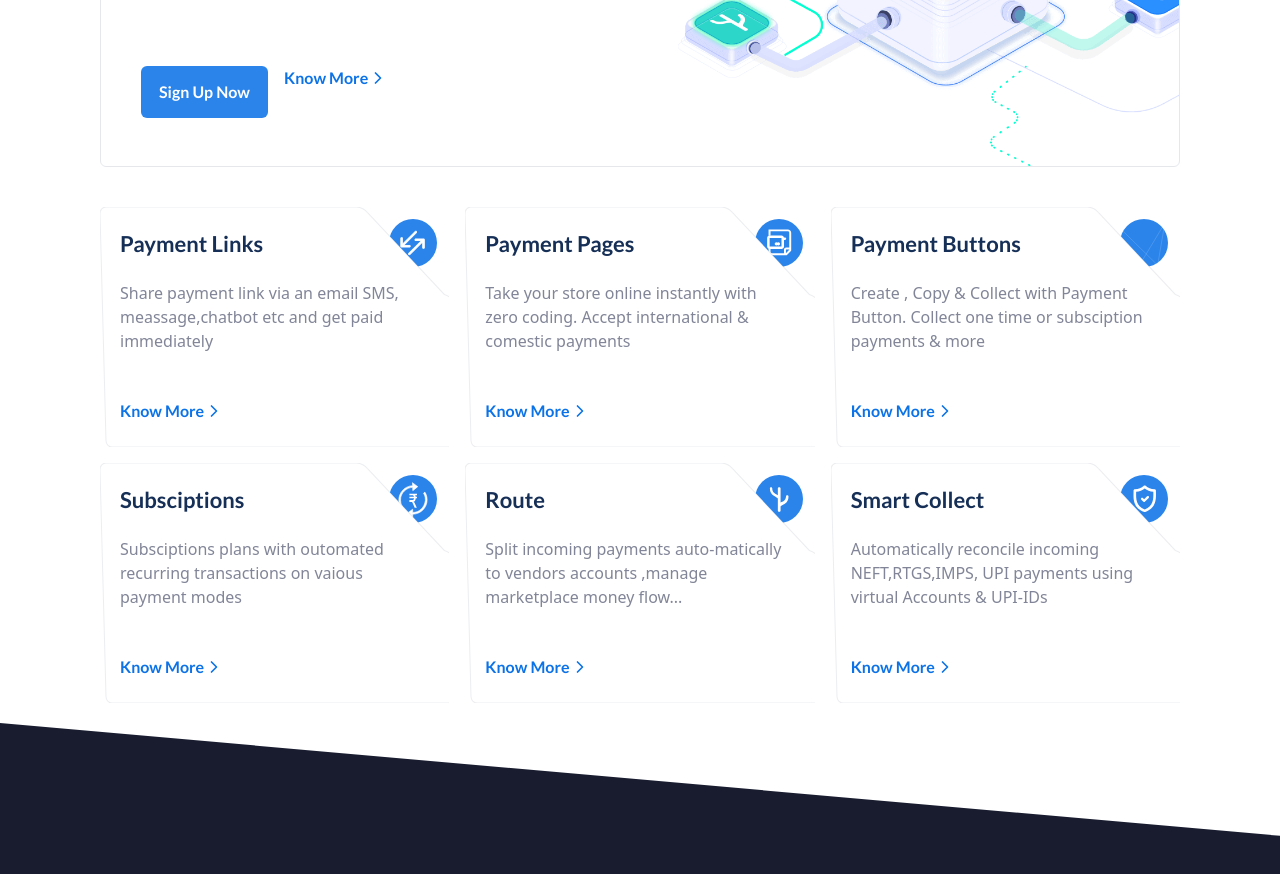
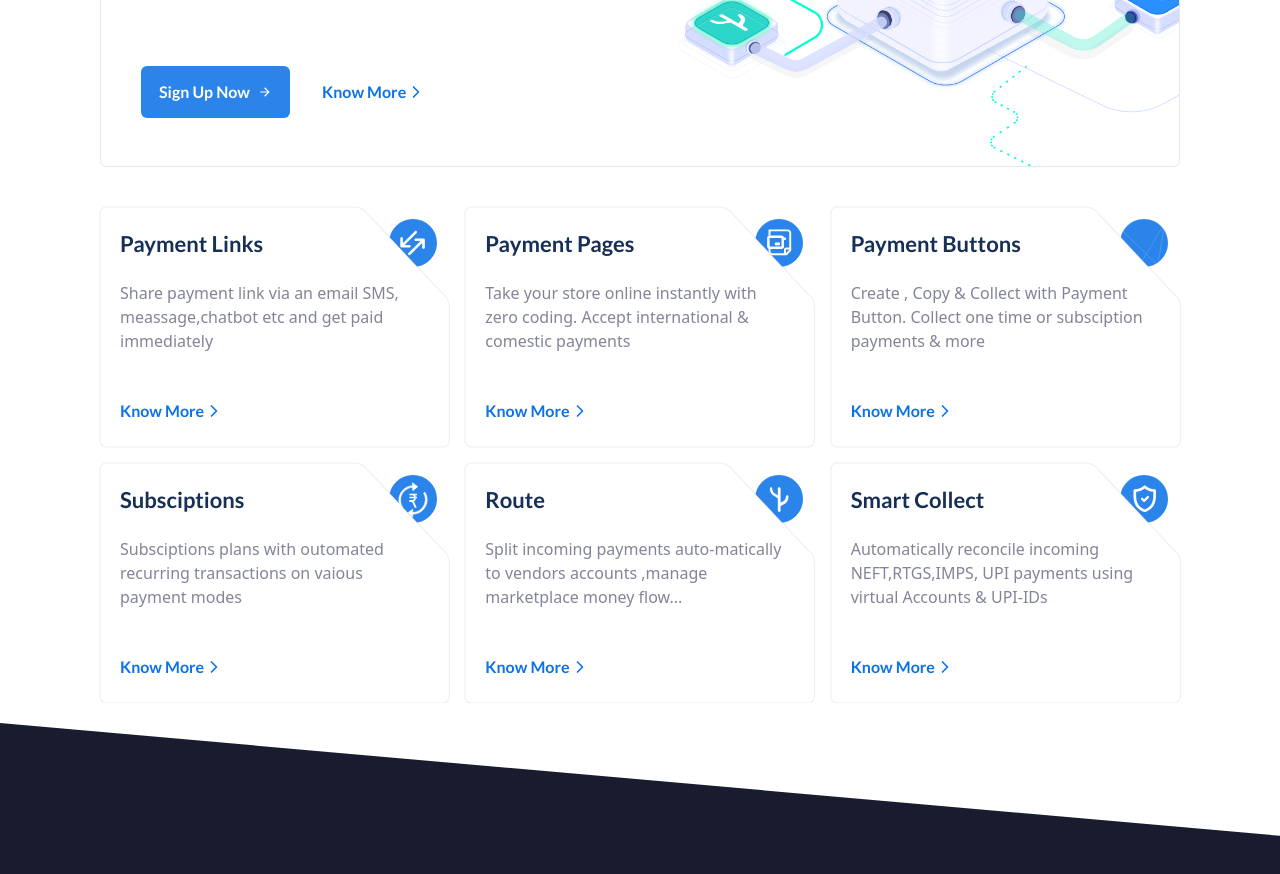
Before and after one commit to akshita03par/Razorpay_tailwind, a website built with Vite: page RAZORPAYCLONE_TAILWIND/index.html in a window 1280 px wide. Shown: the part 1196-2070 px from the top of the page. Built offline with nearby package versions, Linux system fonts and the light colour scheme; files whose address does not match are found by name.

Commit message:
some changes in hero and feature section

```diff
--- a/RAZORPAYCLONE_TAILWIND/index.html
+++ b/RAZORPAYCLONE_TAILWIND/index.html
@@ -230,7 +230,7 @@
         </div>
 
         <!-- shape part -->
-        <div class="absolute left-0 right-0 w-full">
+        <div class="w-[103%] absolute left-0 right-0">
           <img
             src="./Images/hero-shape.svg"
             alt=""
@@ -239,9 +239,10 @@
         </div>
       </section>
 
-      <!-- feature section-1 -->
-
-      <section class="relative mt-[190px]">
+      <!-- --------feature section-1--------- -->
+
+      <!-- dotted-image-1 -->
+      <section class="relative mt-[190px] overflow-hidden">
         <img
           src="./Images/feature-section1-dottedrows.png"
           alt=""
@@ -251,6 +252,7 @@
           class="absolute -top-[8rem] left-[10rem] inline-block -z-10"
         />
 
+        <!-- dotted-image-2 -->
         <img
           src="./Images/feature-section1-dottedrows.png"
           alt=""
@@ -269,6 +271,8 @@
             Accept Payments with Razorpay Payment Suite
           </h2>
 
+          <!-- heading-in-small size -->
+
           <h2
             class="font-mullish text-center text-4xl leading[1.2] font-extrabold md:hidden"
           >
@@ -317,26 +321,38 @@
                 </li>
               </ul>
 
+              <!-- for button and hyperlink -->
+
               <div
-                class="flex flex-col-reverse md:flex-row items-center space-x-4"
-              >
+                class="flex flex-col-reverse md:flex-row items-center gap-4 md:space-x-4"
+              >
+                <!-- Sign Up Button -->
+
                 <button
-                  class="bg-lightBlue text-white rounded-md font-mullish font-bold hover:bg-lightBlue500 transition-all duration-200 py-[14px] px-[18px] self-stretch"
+                  class="bg-lightBlue text-white rounded-md font-mullish font-bold hover:bg-lightBlue500 transition-all duration-200 py-[14px] px-[18px] flex items-center gap-2"
                 >
                   Sign Up Now
+                  <svg
+                    viewBox="0 0 24 24"
+                    focusable="false"
+                    class="w-[14px] h-[14px]"
+                  >
+                    <path
+                      fill="currentColor"
+                      d="M12 4l-1.41 1.41L16.17 11H4v2h12.17l-5.58 5.59L12 20l8-8z"
+                    ></path>
+                  </svg>
                 </button>
 
-                <!-- hyperlink -->
-
+                <!-- Hyperlink -->
                 <div
-                  class="flex self-start md:items-center cursor-pointer group"
+                  class="flex items-center justify-center md:justify-start cursor-pointer group"
                 >
                   <a
                     href="#"
                     class="font-mullish font-bold text-lightBlue500 group-hover:text-grayBlue transition-all duration-200"
                     >Know More</a
                   >
-
                   <i
                     data-feather="chevron-right"
                     class="w-5 h-5 text-lightBlue500 group-hover:text-grayBlue transition-all duration-200"
@@ -352,28 +368,31 @@
             />
           </div>
 
-          <!-- links container -->
+          <!-- -----------links container----------- -->
 
           <div
             class="w-full grid grid-cols-1 md:grid-cols-2 lg:grid-cols-3 gap-4 mt-10"
           >
             <!-- box1 -->
 
-            <div class="w-full min-h-[15rem] relative cursor-pointer">
+            <div class="w-full min-h-[15rem] relative cursor-pointer  transition-all duration-200   ">
               <img
                 src="./Images/payment-link-icon.svg"
                 alt=""
-                class="bg-lightBlue absolute right-3 top-3 w-12 h-12 rounded-full z-[8] transition-all duration-200"
+                class="bg-lightBlue absolute right-3 top-3 w-12 h-12 rounded-full z-[8] transition-all duration-200 "
               />
+
+              <!-- box shape -->
+
               <svg
-                viewBox="0 0 349.325 225"
+                viewBox="0 0 349 225"
                 xmlns="http://www.w3.org/2000/svg"
                 preserveAspectRatio="none"
                 class="stroke-1 stroke-[#818597] h-full w-full absolute z-[9] transition-all duration-200"
-                style="stroke-opacity: 0.15"
+                style="stroke-opacity: 0.15; overflow: visible"
               >
                 <path
-                  d="m 0 6 a 6 6 0 0 1 6 -6 h 250.325 a 16 16 0 0 1 11 5 l 77 77 a 16 16 0 0 1 11 11 v 126 a 6 6 0 0 1 -6 6 h -337.325 a 6 6 0 0 1 -6 -6 z"
+                  d="M0 6 A6 6 0 0 1 6 0 H255 A16 16 0 0 1 266 5 L342 81 A16 16 0 0 1 349 92 V219 A6 6 0 0 1 343 225 H6 A6 6 0 0 1 0 219 Z"
                   fill="#fff"
                 ></path>
               </svg>
@@ -422,15 +441,17 @@
                 class="bg-lightBlue absolute right-3 top-3 w-12 h-12 rounded-full z-[8] transition-all duration-200"
               />
 
+              <!-- box shape -->
+
               <svg
-                viewBox="0 0 349.325 225"
+                viewBox="0 0 349 225"
                 xmlns="http://www.w3.org/2000/svg"
                 preserveAspectRatio="none"
                 class="stroke-1 stroke-[#818597] h-full w-full absolute z-[9] transition-all duration-200"
-                style="stroke-opacity: 0.15"
+                style="stroke-opacity: 0.15; overflow: visible"
               >
                 <path
-                  d="m 0 6 a 6 6 0 0 1 6 -6 h 250.325 a 16 16 0 0 1 11 5 l 77 77 a 16 16 0 0 1 11 11 v 126 a 6 6 0 0 1 -6 6 h -337.325 a 6 6 0 0 1 -6 -6 z"
+                  d="M0 6 A6 6 0 0 1 6 0 H255 A16 16 0 0 1 266 5 L342 81 A16 16 0 0 1 349 92 V219 A6 6 0 0 1 343 225 H6 A6 6 0 0 1 0 219 Z"
                   fill="#fff"
                 ></path>
               </svg>
@@ -479,15 +500,17 @@
                 class="bg-lightBlue absolute right-3 top-3 w-12 h-12 rounded-full z-[8] transition-all duration-200"
               />
 
+              <!-- box shape -->
+
               <svg
-                viewBox="0 0 349.325 225"
+                viewBox="0 0 349 225"
                 xmlns="http://www.w3.org/2000/svg"
                 preserveAspectRatio="none"
                 class="stroke-1 stroke-[#818597] h-full w-full absolute z-[9] transition-all duration-200"
-                style="stroke-opacity: 0.15"
+                style="stroke-opacity: 0.15; overflow: visible"
               >
                 <path
-                  d="m 0 6 a 6 6 0 0 1 6 -6 h 250.325 a 16 16 0 0 1 11 5 l 77 77 a 16 16 0 0 1 11 11 v 126 a 6 6 0 0 1 -6 6 h -337.325 a 6 6 0 0 1 -6 -6 z"
+                  d="M0 6 A6 6 0 0 1 6 0 H255 A16 16 0 0 1 266 5 L342 81 A16 16 0 0 1 349 92 V219 A6 6 0 0 1 343 225 H6 A6 6 0 0 1 0 219 Z"
                   fill="#fff"
                 ></path>
               </svg>
@@ -536,15 +559,17 @@
                 class="bg-lightBlue absolute right-3 top-3 w-12 h-12 rounded-full z-[8] transition-all duration-200"
               />
 
+              <!-- box shape -->
+
               <svg
-                viewBox="0 0 349.325 225"
+                viewBox="0 0 349 225"
                 xmlns="http://www.w3.org/2000/svg"
                 preserveAspectRatio="none"
                 class="stroke-1 stroke-[#818597] h-full w-full absolute z-[9] transition-all duration-200"
-                style="stroke-opacity: 0.15"
+                style="stroke-opacity: 0.15; overflow: visible"
               >
                 <path
-                  d="m 0 6 a 6 6 0 0 1 6 -6 h 250.325 a 16 16 0 0 1 11 5 l 77 77 a 16 16 0 0 1 11 11 v 126 a 6 6 0 0 1 -6 6 h -337.325 a 6 6 0 0 1 -6 -6 z"
+                  d="M0 6 A6 6 0 0 1 6 0 H255 A16 16 0 0 1 266 5 L342 81 A16 16 0 0 1 349 92 V219 A6 6 0 0 1 343 225 H6 A6 6 0 0 1 0 219 Z"
                   fill="#fff"
                 ></path>
               </svg>
@@ -593,15 +618,17 @@
                 class="bg-lightBlue absolute right-3 top-3 w-12 h-12 rounded-full z-[8] transition-all duration-200"
               />
 
+              <!-- box shape -->
+
               <svg
-                viewBox="0 0 349.325 225"
+                viewBox="0 0 349 225"
                 xmlns="http://www.w3.org/2000/svg"
                 preserveAspectRatio="none"
                 class="stroke-1 stroke-[#818597] h-full w-full absolute z-[9] transition-all duration-200"
-                style="stroke-opacity: 0.15"
+                style="stroke-opacity: 0.15; overflow: visible"
               >
                 <path
-                  d="m 0 6 a 6 6 0 0 1 6 -6 h 250.325 a 16 16 0 0 1 11 5 l 77 77 a 16 16 0 0 1 11 11 v 126 a 6 6 0 0 1 -6 6 h -337.325 a 6 6 0 0 1 -6 -6 z"
+                  d="M0 6 A6 6 0 0 1 6 0 H255 A16 16 0 0 1 266 5 L342 81 A16 16 0 0 1 349 92 V219 A6 6 0 0 1 343 225 H6 A6 6 0 0 1 0 219 Z"
                   fill="#fff"
                 ></path>
               </svg>
@@ -650,15 +677,17 @@
                 class="bg-lightBlue absolute right-3 top-3 w-12 h-12 rounded-full z-[8] transition-all duration-200"
               />
 
+              <!-- box shape -->
+
               <svg
-                viewBox="0 0 349.325 225"
+                viewBox="0 0 349 225"
                 xmlns="http://www.w3.org/2000/svg"
                 preserveAspectRatio="none"
                 class="stroke-1 stroke-[#818597] h-full w-full absolute z-[9] transition-all duration-200"
-                style="stroke-opacity: 0.15"
+                style="stroke-opacity: 0.15; overflow: visible"
               >
                 <path
-                  d="m 0 6 a 6 6 0 0 1 6 -6 h 250.325 a 16 16 0 0 1 11 5 l 77 77 a 16 16 0 0 1 11 11 v 126 a 6 6 0 0 1 -6 6 h -337.325 a 6 6 0 0 1 -6 -6 z"
+                  d="M0 6 A6 6 0 0 1 6 0 H255 A16 16 0 0 1 266 5 L342 81 A16 16 0 0 1 349 92 V219 A6 6 0 0 1 343 225 H6 A6 6 0 0 1 0 219 Z"
                   fill="#fff"
                 ></path>
               </svg>
@@ -709,7 +738,7 @@
       </div> -->
       </section>
 
-      <!-- feature section-2 -->
+      <!-- ---------feature section-2--------- -->
 
       <section
         class="bg-[url(./Images/feature-section-2BG.svg)] bg-no-repeat bg-cover pb-[500px] mt-5 pt-[12rem]"
@@ -1090,7 +1119,7 @@
       </div> -->
       </section>
 
-      <!-- new feature -->
+      <!-- ----------new feature------------ -->
 
       <section class="bg-white relative">
         <div class="relative w-11/12 max-w-[1080px] mx-auto pt-4">
@@ -1251,7 +1280,7 @@
         </div>
       </section>
 
-      <!-- core features -->
+      <!-- ----------core features----------- -->
 
       <section
         class="w-full bg-[url(./Images/core-features-sectionBg.svg)] bg-no-repeat bg-cover mt-14 relative core-feature-section"
@@ -1377,7 +1406,7 @@
         </div>
       </section>
 
-      <!-- join razorpay section -->
+      <!-- -----------join razorpay section-------- -->
 
       <section class="bg-[#f5f8fe] relative pt-40 pb-12 -mt-[200px] -z-[100]">
         <div
@@ -1427,7 +1456,7 @@
         </div>
       </section>
 
-      <!-- testimonail section -->
+      <!-- -----------testimonail section------ -->
 
       <section class="relative">
         <div class="w-11/12 max-w-[1300px] mx-auto relative py-20">
@@ -1554,7 +1583,7 @@
         </div>
       </section>
 
-      <!-- CTA -->
+      <!-- ---------------CTA------------------ -->
 
       <section
         class="bg-[url(./Images/CTABg.svg)] bg-no-repeat bg-cover relative ctaSection min-h-[510px]"
@@ -1629,7 +1658,7 @@
         </div>
       </section>
 
-      <!-- footer -->
+      <!-- -----------footer------------------- -->
 
       <footer
         style="background: linear-gradient(to right, #eef9fe, #edf7ff)"
```
